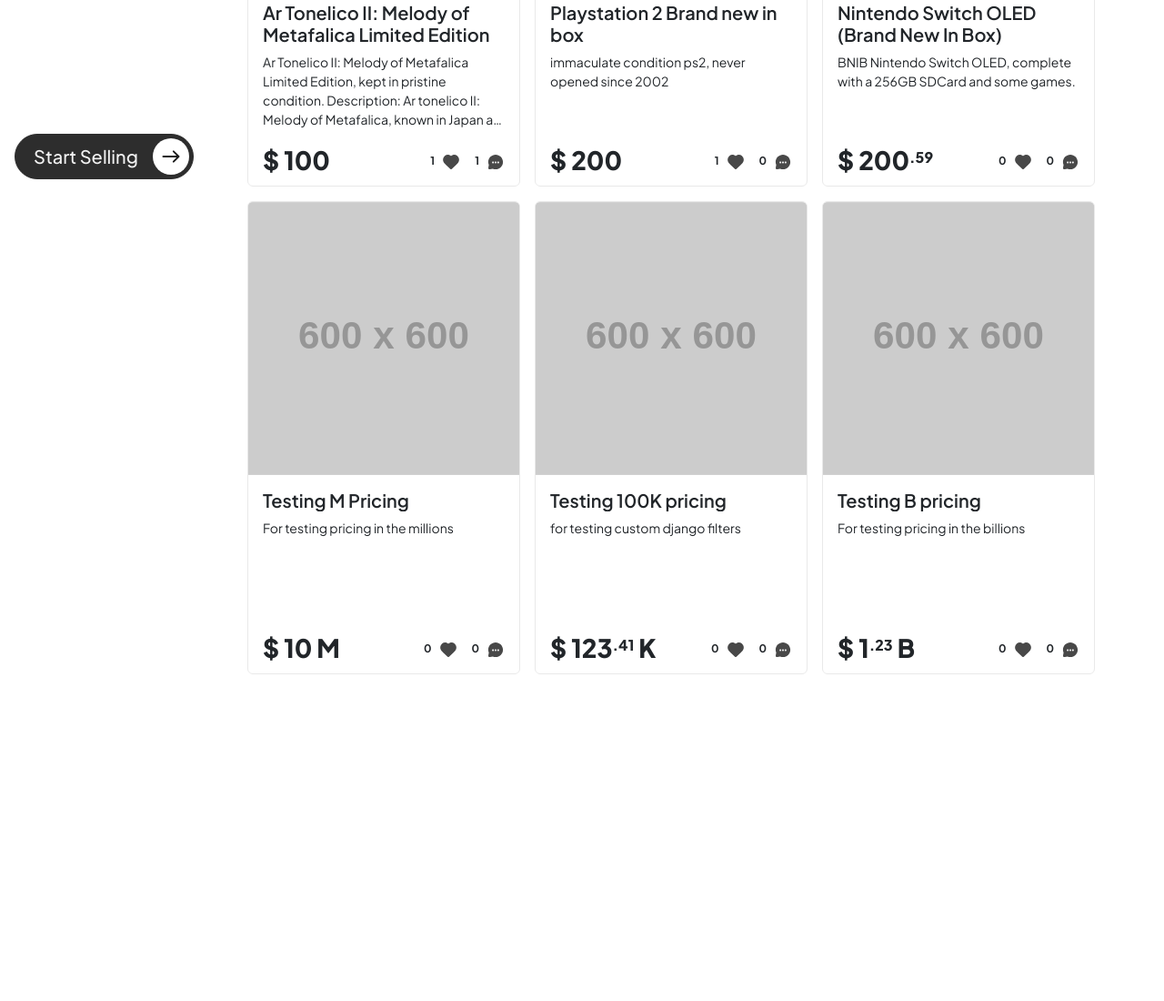
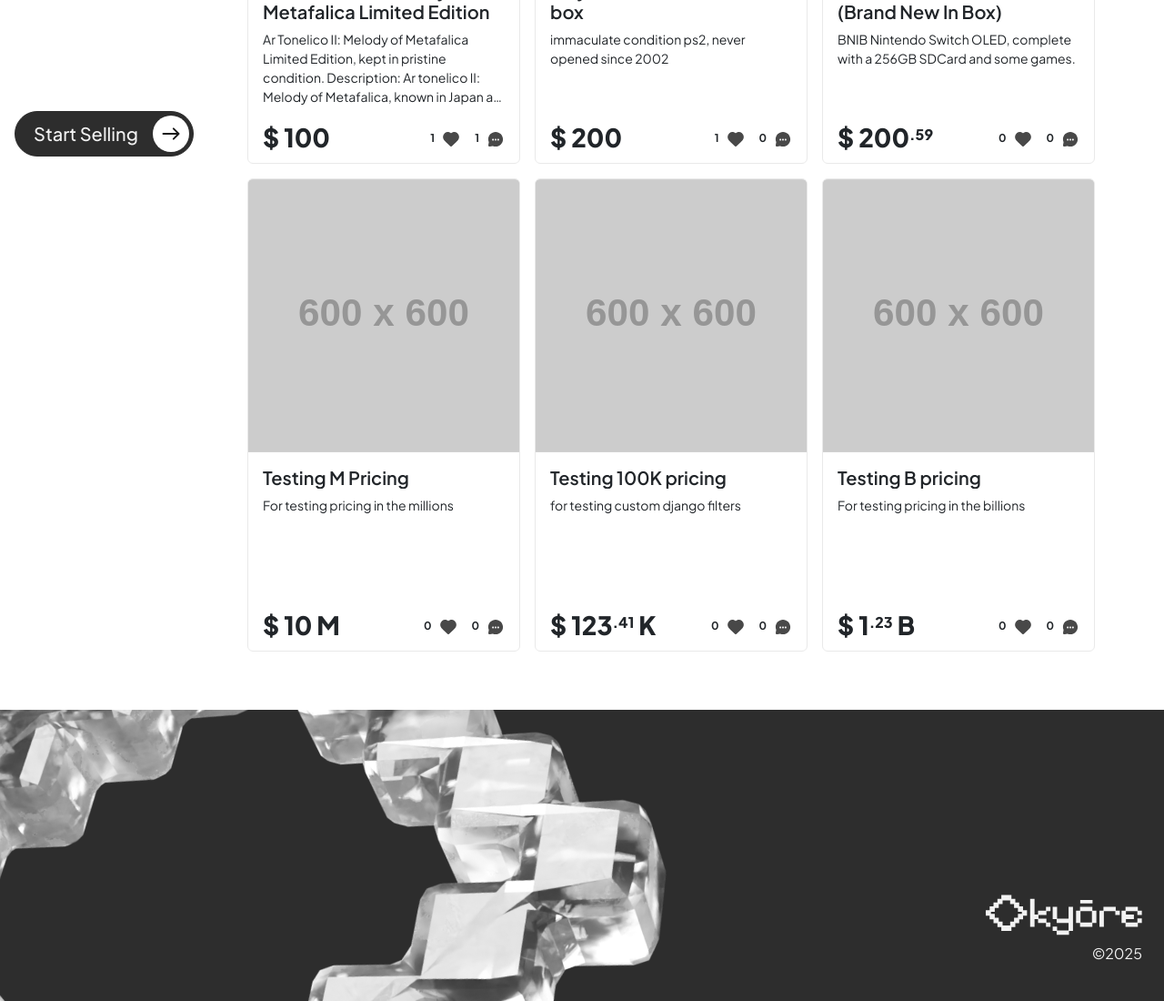
Before and after one commit to Galafador/Kyore, a Django app: page / in a window 1280 px wide. Shown: the part 1399-2499 px from the top of the page at 91% size. Before the commit the page ends 2140 px from the top, so only its background shows below. Run offline with Django 3.2, Linux system fonts and the light colour scheme; data comes from the database, SQL or seed files in the repository; both versions use the stored data as it was after the commit; grey boxes labelled with a size stand in for pictures from a placeholder-image service; some libraries are stand-ins or nearby versions.

Commit message:
done with the footer. starting work on categories.

```diff
--- a/auctions/static/css/styles.css
+++ b/auctions/static/css/styles.css
@@ -63,6 +63,11 @@ html, body, a {
     padding: 0;
     margin: 0;
     font-family: var(--font-family-default) !important;
+}
+
+/*------------------Additional Padding + Margin to Bootstrap Styles------------------*/
+.pt-6 {
+    padding-top: 6rem;
 }
 
 /*------------------Typography Styles------------------*/
@@ -347,6 +352,16 @@ html, body, a {
     background: var(--color-backdrop-invert, #2D2D2D);
 }
 
+/*------------------Background Styles------------------*/
+.sub-hero-container {
+    border-top: 1px solid var(--color-outline-dark);
+    border-bottom: 1px solid var(--color-outline-dark);
+    background-image: url(/static/svg/grid.svg);
+    background-repeat: repeat;
+    animation: scroll-bg 5s linear infinite;
+
+}
+
 /*------------------Animation Keyframes------------------*/
 @keyframes scroll-bg {
     from {
--- a/auctions/static/css/styles_index.css
+++ b/auctions/static/css/styles_index.css
@@ -1 +1,6 @@
 /*------------------Specific to page: Index------------------*/
+.logo-hero {
+    pointer-events: none;
+    user-select: none;
+    -webkit-user-drag: none;
+}
--- a/auctions/static/css/styles_layout.css
+++ b/auctions/static/css/styles_layout.css
@@ -81,12 +81,19 @@
     text-decoration-thickness: 2px;
 }
 
-/*------------------Hero Styles------------------*/
-.sub-hero-container {
-    border-top: 1px solid var(--color-outline-dark);
-    border-bottom: 1px solid var(--color-outline-dark);
-    background-image: url(/static/images/svgicons/grid.svg);
-    background-repeat: repeat;
-    animation: scroll-bg 5s linear infinite;
-
+/*------------------Footer Styles------------------*/
+.footer {
+    display: flex;
+    gap: 0.5rem;
+    position: relative;
+    height: 320px;
+    overflow: hidden;
+    padding: 24px;
+    background-color: var(--color-backdrop-invert, #2D2D2D);
+    background-image: url(/static/images/bg_footer_bw.webp);
+    background-repeat: no-repeat;
+    flex-direction: column;
+    justify-content: flex-end;
+    align-items: flex-end;
+    align-self: stretch;
 }
--- a/auctions/templates/auctions/index.html
+++ b/auctions/templates/auctions/index.html
@@ -15,11 +15,8 @@ Index
     </div>
 
     <div class="hero d-flex flex-column gap-3 px-3" style="background-color: rgba(0, 128, 0, 0);">
-        <div class="d-flex gap-2 align-items-center" style="background-color: rgba(255, 0, 0, 0);">
-            <svg xmlns="http://www.w3.org/2000/svg" width="227" height="197" fill="none">
-                <path fill="currentColor" d="M86.1 196.6v-21H65v-20.8H43.4V134H22v-21H.8V83.6h21.5V62.8h21v-21H65V21h21V.2h28.5V30H93v20.6H72v21H50.2v20.8h-21v11.7h21v21H72v20.6h21v21h21.6v30H86Zm27 0v-29.9h21.5v-21h21.2v-20.5h21.3v-21h21.5V92.3h-21.5V71.6h-21.3v-21h-21.5V30h-21.2V.2h28.4V21h21.3v20.7H184v21h21v20.9h21.8V113h-21.5v21H184v20.8h-21.2v20.8h-21.3v21h-28.4Z"/>
-            </svg>
-            <span class="pixelify-sans-hero-logotext">kyōre</span>
+        <div class="logo-hero pt-6">
+            <img src="{% static 'svg/logo-dark-hero.svg' %}" draggable="none" alt="kyore logo">
         </div>
         <div class="d-flex align-items-center justify-content-between w-100" style="background-color: rgba(0, 0, 255, 0);">
             <span id="left-subtext" class="w-100">
@@ -72,7 +69,7 @@ Index
         </div>
     </div>
 
-    <div class="d-flex flex-row w-100 gap-3 p-3 mt-5">
+    <div class="d-flex flex-row w-100 gap-3 p-3 my-5">
         <div class="d-flex flex-row flex-grow">
             <div class="card-body d-flex flex-column py-2 justify-content-between listing-card-title sticky-top">
                 <svg xmlns="http://www.w3.org/2000/svg" width="39" height="18" fill="none">
--- a/auctions/templates/auctions/layout.html
+++ b/auctions/templates/auctions/layout.html
@@ -19,7 +19,7 @@
     <body style="min-height: 100vh;">
         <nav id="nav" class="navbar navbar-expand-lg nav-kyore fixed-top nav-at-top">
             <div class="container-fluid">
-                <a href="{% url 'index' %}" class="nav-logo">
+                <a href="{% url 'index' %}" class="nav-logo" title="Back to homepage">
                     <img class="nav-logo" src="{% static '/images/Logo-navbar.webp' %}" alt="kyore logo">
                 </a>
                 <button class="navbar-toggler" type="button" data-bs-toggle="collapse" data-bs-target="#navbarNav">
@@ -61,10 +61,19 @@
             </div>
         </nav>
 
-        <div class="d-flex flex-column w-100" style="margin-top: 80px;">
+        <content class="d-flex flex-column w-100 min-vh-100" style="margin-top: 100px;">
             {% block body %}
             {% endblock %}
-        </div>
+        </content>
+
+        <footer class="footer">
+            <div id="logo-footer" style="color: var(--color-text-heading-invert)">
+                <svg width="173" height="45" viewBox="0 0 173 45" fill="none" xmlns="http://www.w3.org/2000/svg">
+                    <path d="M18.112 39.944V35.72H13.84V31.544H9.52V27.368H5.248V23.144H0.976V17.24H5.296V13.064H9.52V8.84H13.84V4.664H18.112V0.487998H23.824V6.488H19.504V10.616H15.28V14.84H10.912V19.016H6.688V21.368H10.912V25.592H15.28V29.72H19.504V33.944H23.824V39.944H18.112ZM23.5173 39.944V33.944H27.8373V29.72H32.1093V25.592H36.3813V21.368H40.7013V19.016H36.3813V14.84H32.1093V10.616H27.7893V6.488H23.5173V0.487998H29.2293V4.664H33.5013V8.84H37.7733V13.064H41.9973V17.24H46.3653V23.144H42.0453V27.368H37.7733V31.544H33.5013V35.72H29.2293V39.944H23.5173ZM49.8025 35.576V4.712H54.6505V22.04H58.4905V17.768H67.2265V13.4H72.1225V18.2H67.7065V22.52H58.9705V26.408H67.7065V30.776H72.1225V35.576H67.2265V31.256H58.4905V26.888H54.6505V35.576H49.8025ZM78.958 44.264V39.944H74.59V35.144H79.438V39.464H92.062V31.256H78.958V26.888H74.59V13.4H79.438V26.408H92.062V13.4H96.91V39.944H92.542V44.264H78.958ZM104.683 35.576V31.256H100.315V17.768H104.683V13.4H118.219V17.768H122.635V31.256H118.219V35.576H104.683ZM105.163 30.776H117.739V18.2H105.163V30.776ZM104.875 9.848V6.008H118.411V9.848H104.875ZM126.04 35.576V17.768H130.408V13.4H143.944V17.768H148.36V22.52H143.464V18.2H130.888V35.576H126.04ZM154.68 35.576V31.256H150.312V17.768H154.68V13.4H168.216V17.768H172.632V22.52H167.736V18.2H155.16V22.04H163.896V26.888H155.16V30.776H167.736V26.36H172.632V31.208H168.216V35.576H154.68Z" fill="currentColor"/>
+                </svg>
+            </div>
+            <p style="color: var(--color-text-heading-invert)">©2025</p>
+        </footer>
 
         <!--SVG Filter for Navbar-->
         <!--
```
Also changed, not shown: auctions/static/images/bg_footer_bw.webp (added), auctions/static/images/bg_logo_bw.webp (added), auctions/static/images/svgicons/hero-logo.svg (deleted), auctions/static/svg/grid.svg (renamed from auctions/static/images/svgicons/grid.svg), auctions/static/svg/icon-heart-empty.svg (renamed from auctions/static/images/svgicons/icon-heart-empty.svg), auctions/static/svg/icon-heart-fill.svg (renamed from auctions/static/images/svgicons/icon-heart-fill.svg), auctions/static/svg/logo-dark-hero.svg (added), auctions/static/svg/logo-small.svg (added), db.sqlite3.
